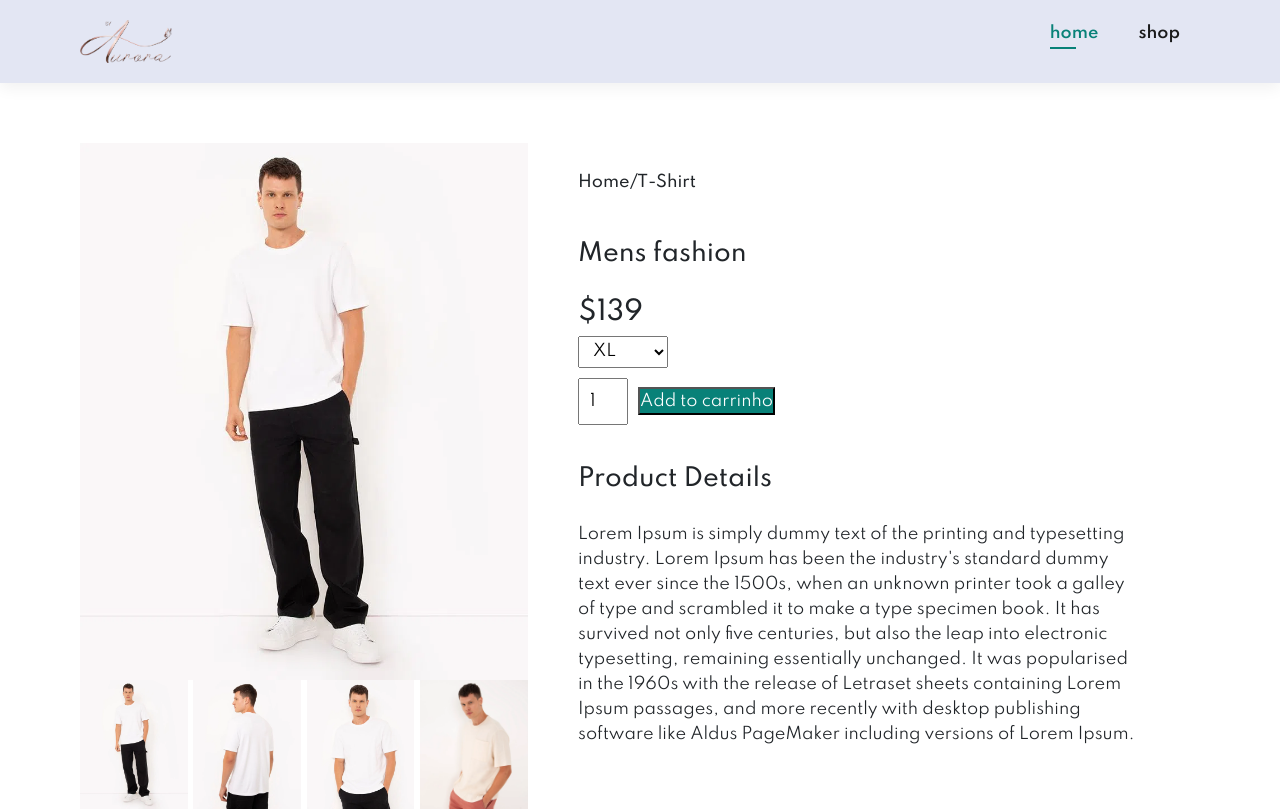
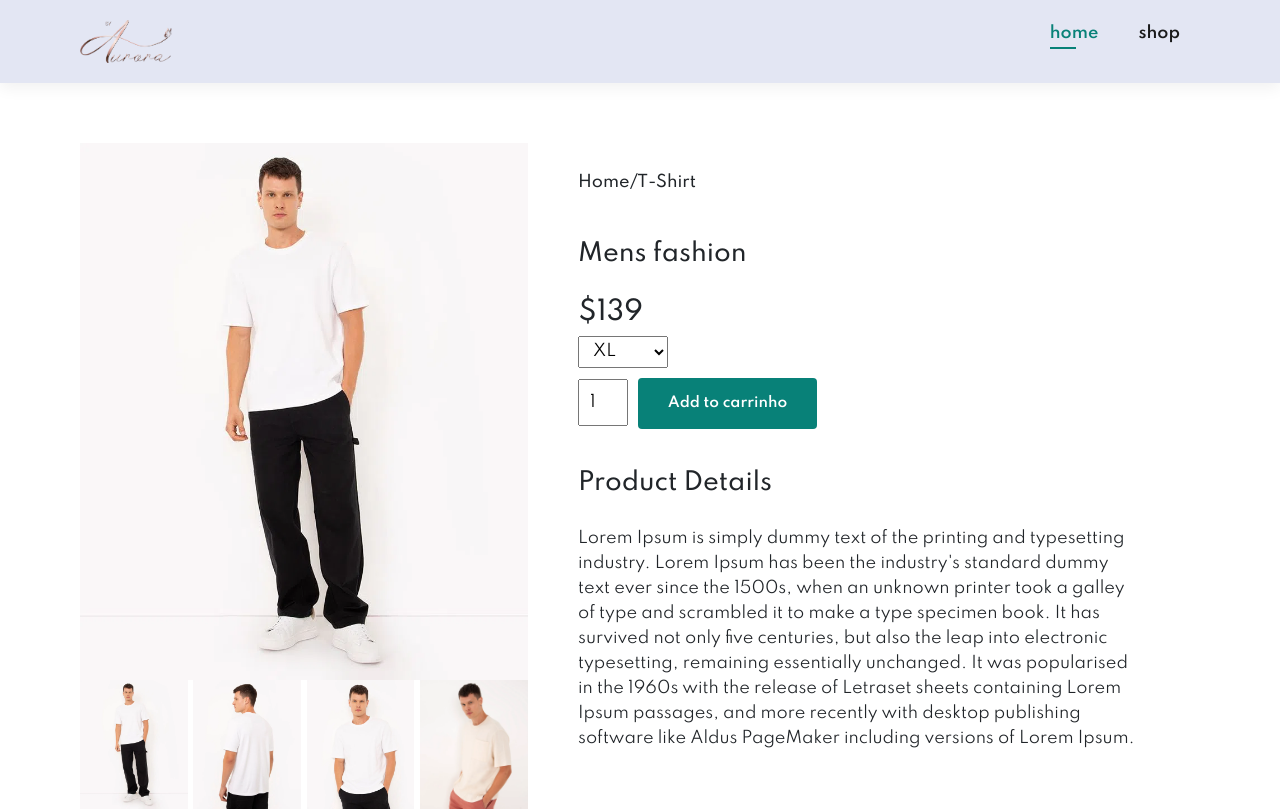
Before and after one commit to LucasMelo59/delivery-frontend, an Angular app: page /produto in a window 1280 px wide. Shown: the top 811 px of the page. Built offline with nearby package versions, Linux system fonts and the light colour scheme.

Commit message:
ajajuste button

```diff
--- a/src/app/components/banners/banners.module.ts
+++ b/src/app/components/banners/banners.module.ts
@@ -3,13 +3,15 @@ import { CommonModule } from '@angular/common';
 import { NgModule } from '@angular/core';
 import { HomeBannerComponent } from './home-banner/home-banner.component';
 import { ParallaxBannerComponent } from './parallax-banner/parallax-banner.component';
+import { SimpleBannerComponent } from './simple-banner/simple-banner.component';
 
 
 
 @NgModule({
   declarations: [
     HomeBannerComponent,
-    ParallaxBannerComponent
+    ParallaxBannerComponent,
+    SimpleBannerComponent
   ],
   imports: [
     CommonModule,
--- /dev/null
+++ b/src/app/components/banners/simple-banner/simple-banner.component.html
@@ -0,0 +1 @@
+<p>simple-banner works!</p>
--- a/src/app/pages/perfil-produto/perfil-produto.component.html
+++ b/src/app/pages/perfil-produto/perfil-produto.component.html
@@ -18,7 +18,7 @@
   </option>
 </select>
 <input type="number" value="1" >
-<button class="button" >Add to carrinho</button>
+<button class="normal" >Add to carrinho</button>
 <h4>Product Details</h4>
 <span>Lorem Ipsum is simply dummy text of the printing and typesetting industry. Lorem Ipsum has been the industry's standard dummy text ever since the 1500s, when an unknown printer took a galley of type and scrambled it to make a type specimen book. It has survived not only five centuries, but also the leap into electronic typesetting, remaining essentially unchanged. It was popularised in the 1960s with the release of Letraset sheets containing Lorem Ipsum passages, and more recently with desktop publishing software like Aldus PageMaker including versions of Lorem Ipsum.</span>
 </div>
--- a/src/app/pages/perfil-produto/perfil-produto.component.scss
+++ b/src/app/pages/perfil-produto/perfil-produto.component.scss
@@ -54,3 +54,16 @@ padding-top: 30px;
 #perfil-produto .detalis-single-product span {
   line-height: 25px;
 }
+
+button.normal {
+  font-size: 14px;
+  font-weight: 600;
+  padding: 15px 30px;
+  color: #000;
+  background-color: #fff;
+  border-radius: 4px;
+  cursor: pointer;
+  border: none;
+  outline: none;
+  transition: 0.2s;
+}
```
Also changed, not shown: src/app/components/banners/simple-banner/simple-banner.component.ts (added, +10 -0 lines), src/app/components/banners/simple-banner/simple-banner.component.scss (added), 1 other file (tests, documents, lock files or other folders).
